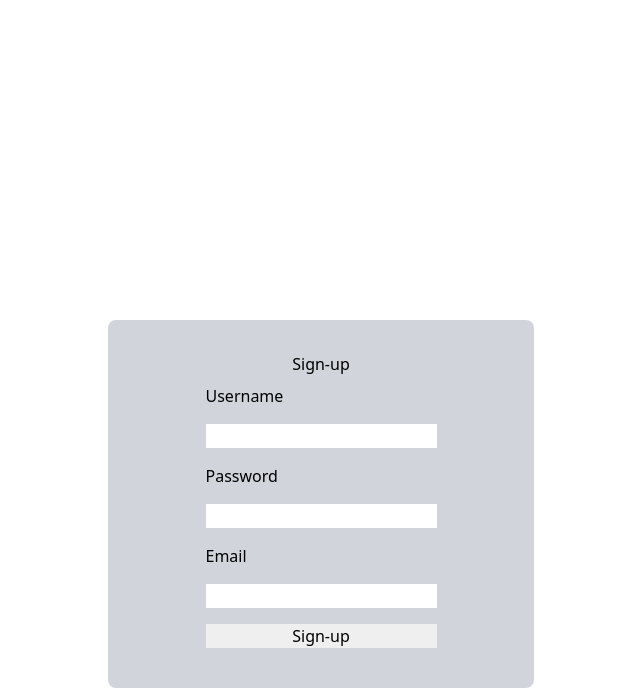
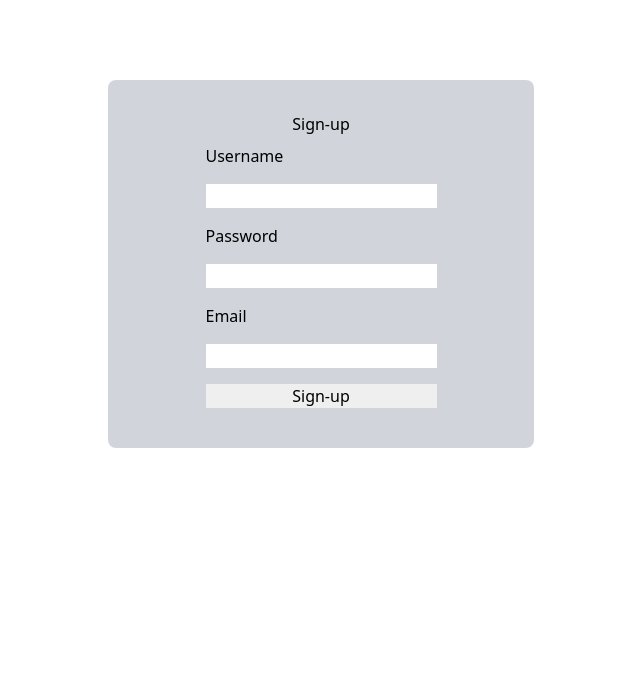
Before and after one commit to Nom-temporaire/CMS-Creator, a PHP site: page /signup in a window 1280 px wide. Shown: the part 104-800 px from the top of the page, without its empty margins (319-959 px from the left). Run offline with PHP 8.4, Linux system fonts and the light colour scheme.

Commit message:
change css

```diff
--- a/src/view/Frontend/login.php
+++ b/src/view/Frontend/login.php
@@ -1,4 +1,4 @@
-<div class="w-4/12 mx-auto mt-80 h-2/6 p-8 bg-gray-300 rounded-lg flex flex-col items-center justify-center">
+<div class="w-4/12 mx-auto mt-20 h-2/6 p-8 bg-gray-300 rounded-lg flex flex-col items-center justify-center">
     <h1>Login</h1>
     <form action="login.php" method="post" class="m-auto flex flex-col">
         <label for="username" class="m-2">Username</label>
--- a/src/view/Frontend/signup.php
+++ b/src/view/Frontend/signup.php
@@ -1,4 +1,4 @@
-<div class="w-4/12 mx-auto mt-80 h-2/6 p-8 bg-gray-300 rounded-lg flex flex-col items-center justify-center">
+<div class="w-4/12 mx-auto mt-20 h-2/6 p-8 bg-gray-300 rounded-lg flex flex-col items-center justify-center">
     <h1>Sign-up</h1>
     <form action="create" method="post" class="m-auto flex flex-col">
         <label for="username" class="m-2">Username</label>
@@ -6,7 +6,8 @@
         <label for="password" class="m-2">Password</label>
         <input type="password" name="password" id="password" class="m-2" required>
         <label for="email" class="m-2">Email</label>
-        <input type="text" name="email" id="email" class="m-2" pattern="^[a-zA-Z0-9]+[@]+[a-zA-Z0-9]+[.]+[a-z]{2,3}" required>
+        <input type="text" name="email" id="email" class="m-2" pattern="^[a-zA-Z0-9]+[@]+[a-zA-Z0-9]+[.]+[a-z]{2,3}"
+            required>
         <input type="submit" value="Sign-up" class="m-2">
     </form>
 </div>
```
Also changed, not shown: 18 other files.
